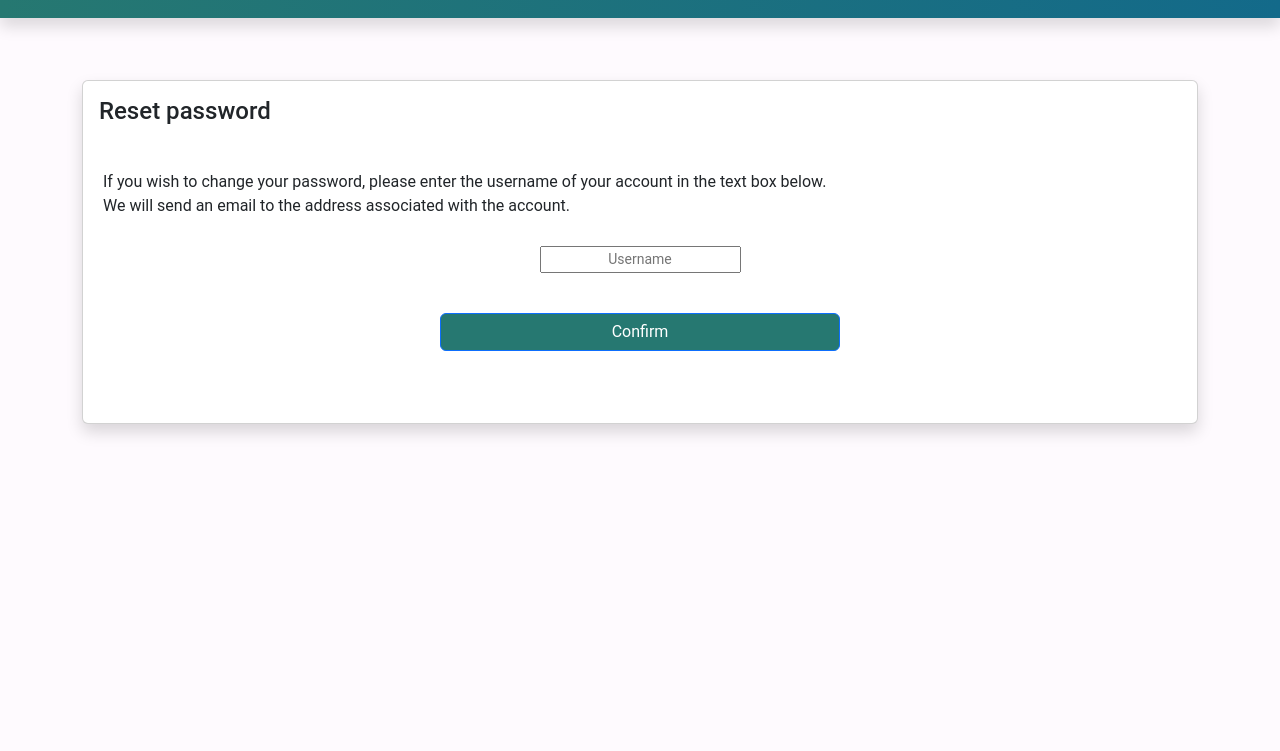
After one commit to VivekPamnani/django-auth-app, a Django app: page /user/reset/ in a window 1280 px wide. The commit adds this page. Shown: the top 751 px of the page. Run offline with Django 4.2, Linux system fonts and the light colour scheme; some libraries are stand-ins or nearby versions.

Commit message:
added password reset feature

```diff
--- a/user/templates/user/login.html
+++ b/user/templates/user/login.html
@@ -21,12 +21,14 @@
         <input type="text" name="username" placeholder='Username' class='text' id='username' required><br>
         <input type="password" name="password" placeholder='••••••••••••••' class='password'><br>
         <!-- <a href="#" class='btn-login' id='do-login' type="submit">Login</a> -->
-        <p style="color: #FF0000;">{{err_msg}}</p>
+        <p style="color: #FF0000;">{% autoescape off %}{{ err_msg }}{% endautoescape %}
+        </p>
         <div style="text-align:center;">
             <input class='btn-login' id='do-login' type="submit" value="Login"></input>
         </div>
         <br>
         <div>
+          Forgot password? <a class='forgot' href="/user/reset"> Reset password.</a> <br>
           Don't have an account?<a class='forgot' href="/user/register"> Register. </a>
         </div>
         <!-- <a href="#" class='forgot'>Forgot?</a> -->
--- /dev/null
+++ b/user/templates/user/reset.html
@@ -0,0 +1,110 @@
+<head>
+    <meta charset="UTF-8">
+    <title>Verify your email</title>
+    {% load static %}
+    <link rel="stylesheet" href="{% static 'css/bootstrap.min.css' %}">
+    <!-- <link rel="stylesheet" href="{% static 'home.css' %}"> -->
+    <link rel="stylesheet" href="{% static 'dashboard.css' %}">
+    <link rel="stylesheet" href="{% static 'nav.css' %}">
+    <script src="{% static 'js/bootstrap.min.js' %}"></script>
+    <style>
+        #r1 .card {
+            height: auto;
+        }
+        .btn {
+            width: 400px;
+        }
+    </style>
+</head>
+<body>
+<nav class="navbar navbar-dark fixed-top navbar-custom flex-md-nowrap p-0 shadow p-1 mb-5 " >
+    <a class="navbar-brand col-sm-3 col-md-2 mr-0" href="#"></a>
+</nav>
+
+<main role="main">
+    <div class="container">
+        <!-- Row 1 -->
+        <div class="card shadow p-3 mb-5 bg-white rounded">
+            <h4 class="card-title"> Reset password </h4>
+            <br>
+
+            {% if got_name != 1 %}
+                <form action="{% url 'user:reset' %}" method="post">
+                    <div class="row justify-content-center" id="r1">
+                        <div class="card-body">
+                            <p class="card-subtitle">If you wish to change your password, please enter the username of your account in the text box below.<br> We will send an email to the address associated with the account.</p>
+                            <br>
+                        <!-- <p>Your OTP for visit number {{ user.participant.sessions_completed }} is:</p> -->
+                            {% csrf_token %}
+                            <div style="text-align:center;">
+                                <input type="text" name="username" placeholder='Username' class='form-text' id='username' style="text-align: center;" required><br><br>
+                                <!-- <button class='btn btn-primary' id='do-verify' type="submit">Verify</button> -->
+                            </div>
+                            <!-- <a href="#" class='forgot'>Forgot?</a> -->
+                        </div>
+                        <br>
+                    </div>
+                    <div class="row align-items-center">
+                        <div class="text-center">
+                            <button class="btn btn-primary" type="submit" id="do-verify">Confirm</button>
+                        </div>
+                    </div>
+                    <p style="color: #FF0000;">{{err_msg}}</p>
+                </form>
+                {% elif verified != 1 %}
+                <form action="{% url 'user:reset' %}" method="post">
+                    <div class="row justify-content-center" id="r1">
+                        <div class="card-body">
+                            <p class="card-subtitle">Please check your email for a verification code. Also check your junk/spam folder if you don't see an email. <br> Enter the code below to verify your email. Once verified, you will be asked to login.</p>
+                            <br>
+                            <p>If you are stuck on this page and would like to retry, please open the following link in incognito mode in your browser and try again. <a href="{% url 'user:reset' %}">Link</a>.
+                            </p>
+                            <p style="color: #136a8a;">Note: If you received the mail in your junk/spam folder, please make sure you "Report not spam" (if on Gmail) or "It's not junk" (if on Outlook). This is important; otherwise you will NOT be notified for reminder emails.</p>
+                            <br>
+                            <!-- <p>Your OTP for visit number {{ user.participant.sessions_completed }} is:</p> -->
+                            {% csrf_token %}
+                            <div style="text-align:center;">
+                                <input type="text" name="code" placeholder='4-digit OTP' class='form-text' id='code' maxlength="4" style="text-align: center;" required><br><br>
+                                <!-- <button class='btn btn-primary' id='do-verify' type="submit">Verify</button> -->
+                            </div>
+                            <!-- <a href="#" class='forgot'>Forgot?</a> -->
+                        </div>
+                        <br>
+                    </div>
+                    <div class="row align-items-center">
+                        <div class="text-center">
+                            <button class="btn btn-primary" type="submit" id="do-verify">Verify</button>
+                        </div>
+                    </div>
+                    <p style="color: #FF0000;">{{err_msg}}</p>
+                </form>
+            {% else %}
+                <form action="{% url 'user:reset' %}" method="post">
+                    <div class="row justify-content-center" id="r1">
+                        <div class="card-body">
+                            <p class="card-subtitle">Please enter a new password.</p>
+                            <br>
+                        <!-- <p>Your OTP for visit number {{ user.participant.sessions_completed }} is:</p> -->
+                            {% csrf_token %}
+                            <div style="text-align:center;">
+                                <input type="password" name="password" placeholder='New password' class='form-text id='password' style="text-align: left;" required><br><br>
+                                <input type="password" name="confirm_password" placeholder='Confirm password' class='form-text' id='confirm_password' style="text-align: left;" required><br><br>
+                                <!-- <button class='btn btn-primary' id='do-verify' type="submit">Verify</button> -->
+                            </div>
+                            <!-- <a href="#" class='forgot'>Forgot?</a> -->
+                        </div>
+                        <br>
+                    </div>
+                    <div class="row align-items-center">
+                        <div class="text-center">
+                            <button class="btn btn-primary" type="submit" id="do-verify">Reset password</button>
+                        </div>
+                    </div>
+                    <p style="color: #FF0000;">{{err_msg}}</p>
+                </form>
+            {% endif %}
+            <br>
+        </div>
+</main>
+
+</body>
--- a/user/urls.py
+++ b/user/urls.py
@@ -16,7 +16,8 @@ urlpatterns = [
     path('verification/', views.verify_email, name='verify'),
     path('instructions/', views.instructions, name='instructions'),
     path('welcome/', views.welcome, name='welcome'),
-    path('consent/', views.consent, name='consent')
+    path('consent/', views.consent, name='consent'),
+    path('reset/', views.reset_pwd, name='reset')
     # path('verification/', include('verify_email.urls')),
     # path('login/', views.login, name='login'),
     # path('logout/', views.vote, name='logout')
--- a/user/views.py
+++ b/user/views.py
@@ -1,12 +1,12 @@
 from dataclasses import dataclass
 from email.policy import default
 from logging import exception
-from sqlite3 import IntegrityError
+from sqlite3 import IntegrityError, OperationalError
 from django.shortcuts import redirect, render
 from django.contrib.auth.models import User
 from django.contrib.auth import authenticate, login, logout
 from django.views import generic
-from django.db import IntegrityError
+from django.db import IntegrityError, OperationalError
 from django.shortcuts import get_object_or_404, render
 from django.http import HttpResponse, HttpResponseRedirect, JsonResponse
 from django.urls import reverse
@@ -120,6 +120,84 @@ def register(request):
     # else:
     #     return HttpResponse("Something went wrong.")
 
+def reset_pwd(request, got_name=0, verified=0):
+    try:
+        got_name = request.session['got_name']
+    except KeyError:
+        got_name = 0
+    try:
+        verified = request.session['verified']
+    except KeyError:
+        verified = 0
+    try:
+        forgot_username = request.session['forgot_username']
+    except KeyError:
+        forgot_username = ''
+
+    if(got_name!=1 and verified!=1):
+        try:
+            entered_username = request.POST['username']
+        except:
+            return render(request, 'user/reset.html', context={'err_msg': '', 'verified': 0, 'got_name': 0})
+        else:
+            verification_code = shortuuid.ShortUUID(alphabet="0123456789").random(length=4)
+            request.session['verif_code'] = verification_code
+            msg = "Please enter the following OTP to verify your email: " + str(verification_code)
+            forgot_user = get_object_or_404(User, username=entered_username)
+
+            if forgot_user is not None:
+                request.session['forgot_username'] = entered_username
+                send_mail('Verify your email address for password reset.',
+                    msg,
+                    str(env('SMTP_MAIL')),
+                    [forgot_user.email],
+                    fail_silently=True)
+                request.session['got_name'] = 1
+                request.session['verified'] = 0
+                return render(request, 'user/reset.html', context={'err_msg': 'OK, mail sent!', 'verified': 0, 'got_name': 1})
+                # reset_pwd(request, 1, 0)
+            else:
+                del request.session['forgot_username']
+                del request.session['got_name']
+                del request.session['verified']
+                return HttpResponse('Error. Try again: ' + '<a href="/user/reset"}>Reset.</a>')
+
+    elif(got_name==1 and verified!=1):
+        try:
+            entered_code = request.POST['code']
+        except:
+            return render(request, 'user/reset.html', context={'err_msg': 'Please enter the code.', 'verified': 0, 'got_name': 1})
+        else:
+            if entered_code == request.session['verif_code']:
+                del request.session['verif_code']
+                request.session['got_name'] = 1
+                request.session['verified'] = 1
+                return render(request, 'user/reset.html', context={'err_msg': '', 'verified': 1, 'got_name': 1})
+                # reset_pwd(request, 1, 1)
+            else:
+                del request.session['forgot_username']
+                del request.session['got_name']
+                del request.session['verified']
+                return HttpResponse('Error verifying. Try again: ' + '<a href="/user/reset"}>Reset.</a>')
+
+    elif(got_name==1 and verified==1):
+        try:
+            entered_pwd = request.POST['password']
+            confirm_pwd = request.POST['confirm_password']
+        except:
+            return render(request, 'user/reset.html', context={'err_msg': 'Please enter your new password.', 'verified': 1, 'got_name': 1})
+        else:
+            if entered_pwd == confirm_pwd:
+                forgot_user = get_object_or_404(User, username=request.session['forgot_username'])
+                forgot_user.set_password(entered_pwd)
+                forgot_user.save()
+                del request.session['forgot_username']
+                del request.session['got_name']
+                del request.session['verified']
+                return HttpResponse("Hurray! Your password is reset! Click here to log in: " + "<a href='/user/login'}>Login.</a>")
+            else:
+                return render(request, 'user/reset.html', context={'err_msg': 'Passwords do not match.', 'verified': 1, 'got_name': 1})
+
 def signin(request):
     try:
         entered_username = request.POST['username']
@@ -128,12 +206,15 @@ def signin(request):
     except:
         return render(request, 'user/login.html', context={'err_msg': ''})
     else:
-        user = authenticate(request, username=entered_username, password=entered_pwd)
+        try:
+            user = authenticate(request, username=entered_username, password=entered_pwd)
+        except OperationalError:
+            return render(request, 'user/login.html', context={'err_msg': 'There seems to be an error. Have you tried registering first?'})
         if user is not None:
             login(request, user=user)
             return HttpResponseRedirect('/user/home')
         else:
-            return render(request, 'user/login.html', context={'err_msg': 'Invalid username or password.'})
+            return render(request, 'user/login.html', context={'err_msg': 'Incorrect password, please try again.'})
 
 def signout(request):
     logout(request)
```
